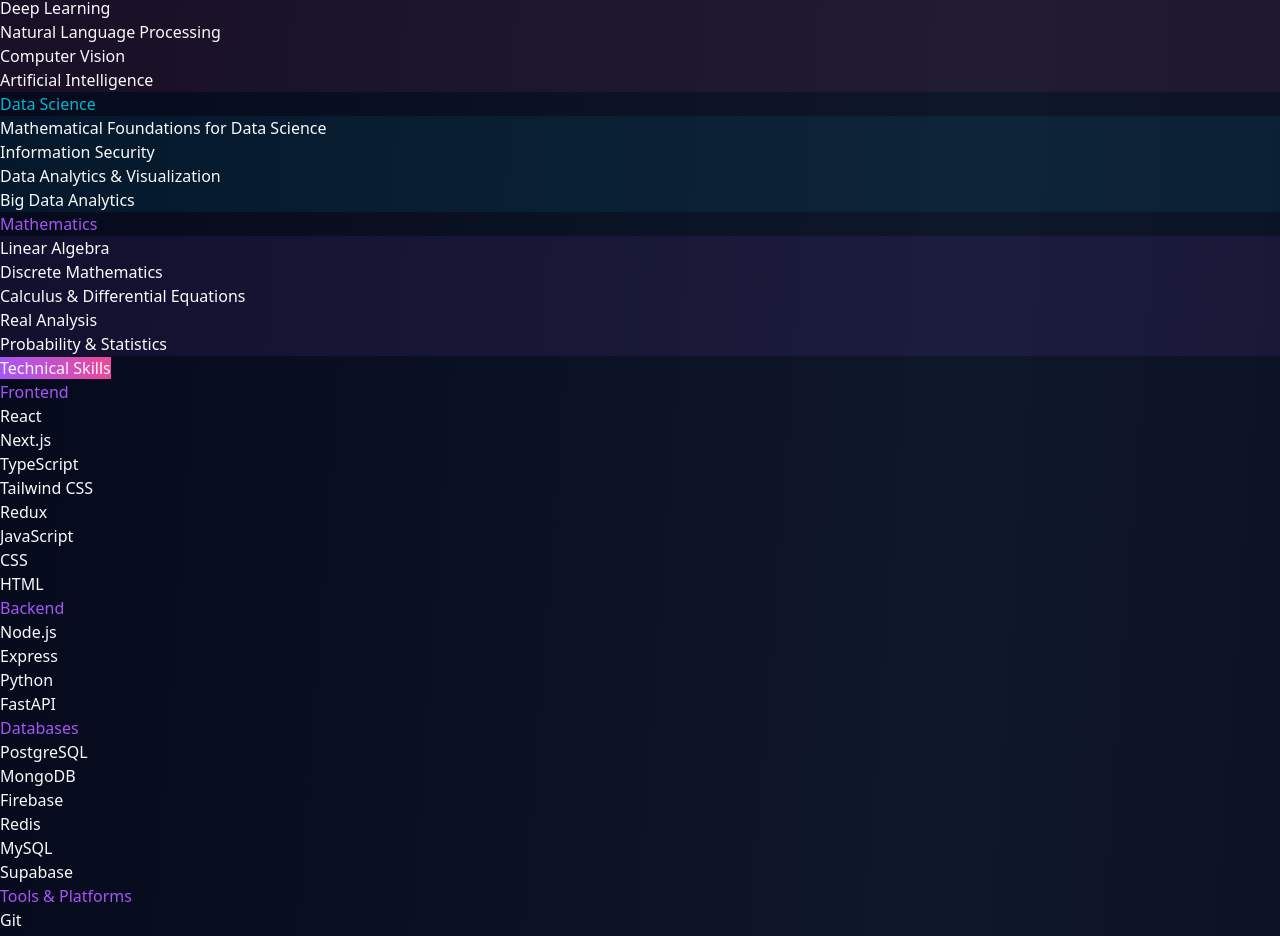
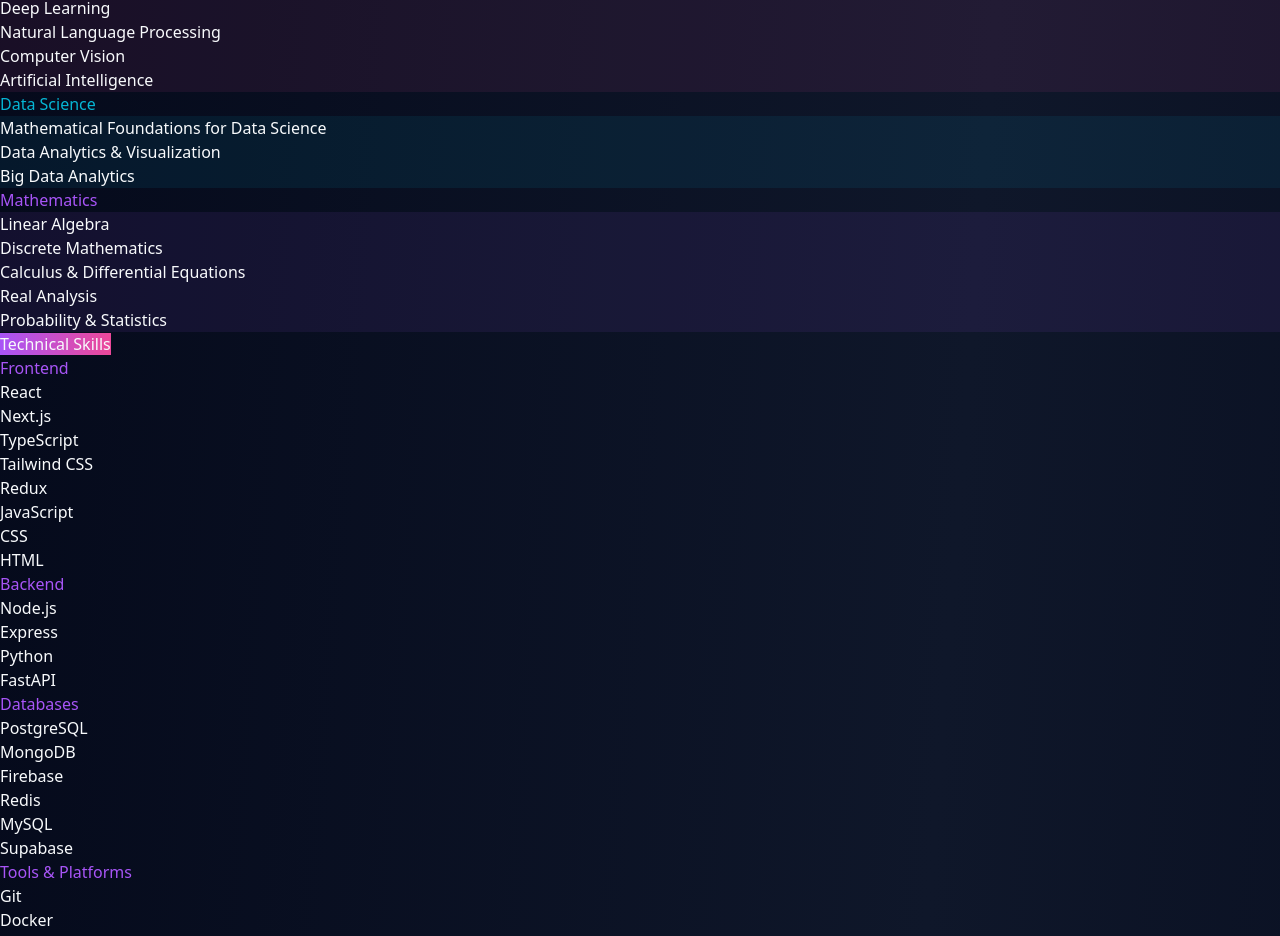
Before and after one commit to Akshats-git/Portfolio, a Next.js app: page / in a window 1280 px wide. Shown: the part 3792-4728 px from the top of the page. Built offline with nearby package versions, Linux system fonts and the light colour scheme; no server answers.

Commit message:
feat: remove "Information Security" from Data Science coursework

```diff
--- a/src/components/Coursework.tsx
+++ b/src/components/Coursework.tsx
@@ -30,7 +30,6 @@
     category: "Data Science",
     courses: [
       "Mathematical Foundations for Data Science",
-      "Information Security",
       "Data Analytics & Visualization",
       "Big Data Analytics",
     ],
```
